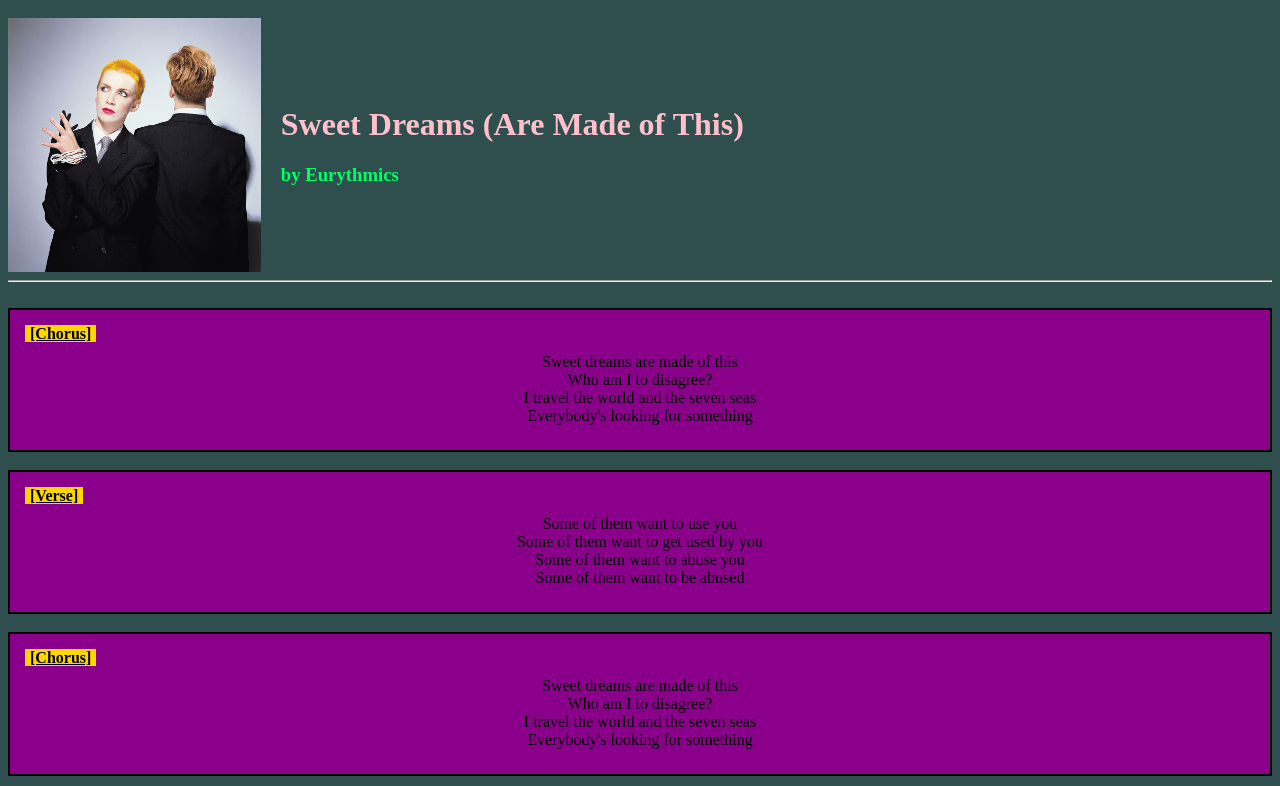
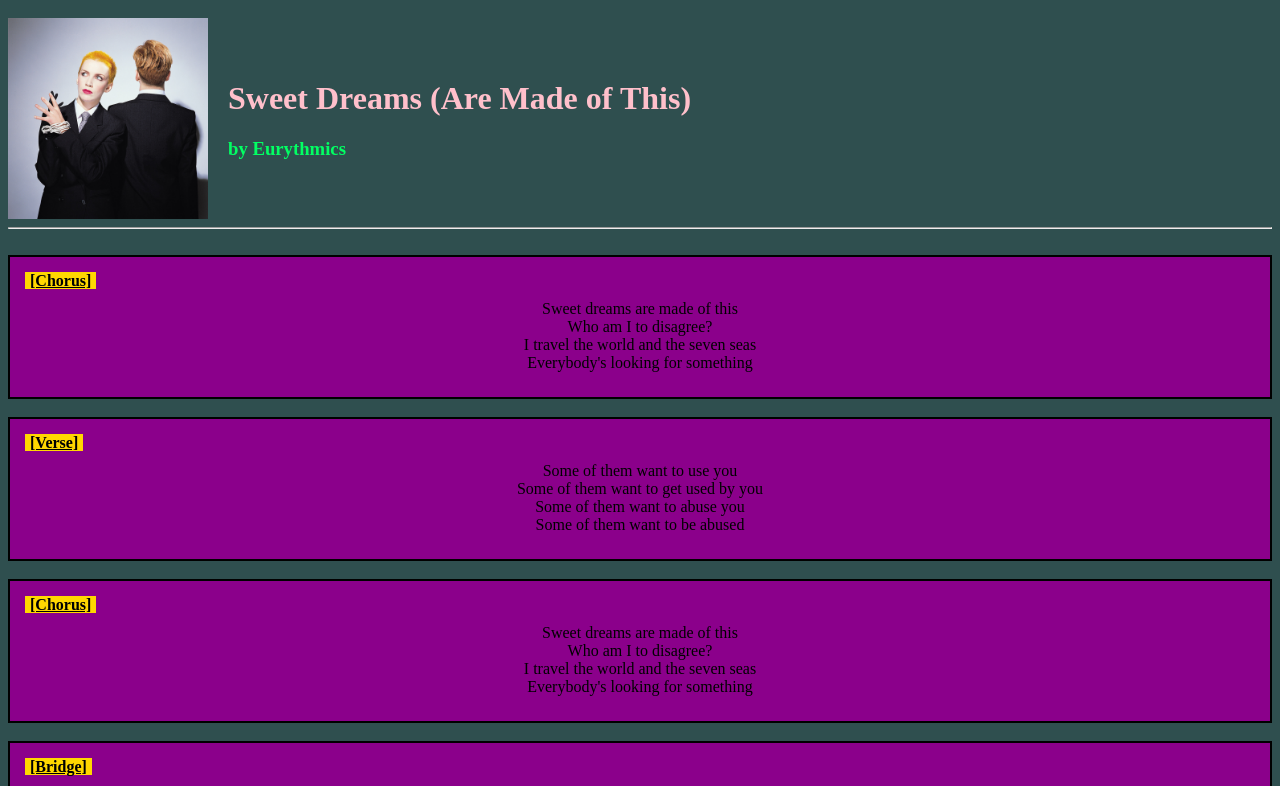
Before and after one commit to ece818/H-T-M-L-T-r-a-i-n-i-n-g-O--p-e-n-A-I, a plain HTML site: page lyrics.html in a window 1280 px wide. Shown: the top 786 px of the page. Drawn offline with Linux system fonts and the light colour scheme.

Commit message:
On branch main Your branch is up to date with 'origin/main'.
Changes to be committed:
	modified:   lyrics.html

```diff
--- a/lyrics.html
+++ b/lyrics.html
@@ -11,7 +11,7 @@
 
 <body>
     <div class="header">
-        <img src="images/sweetdreams.jpg" alt="Sweet Dreams" style="width:20%;">
+        <img src="images/sweetdreams.jpg" alt="Sweet Dreams" style="width:200px">
         <div style="padding: 20px;">
             <h1 id="title">Sweet Dreams (Are Made of This)</h1>
             <h3 id="artist"> by Eurythmics</h3>
```
